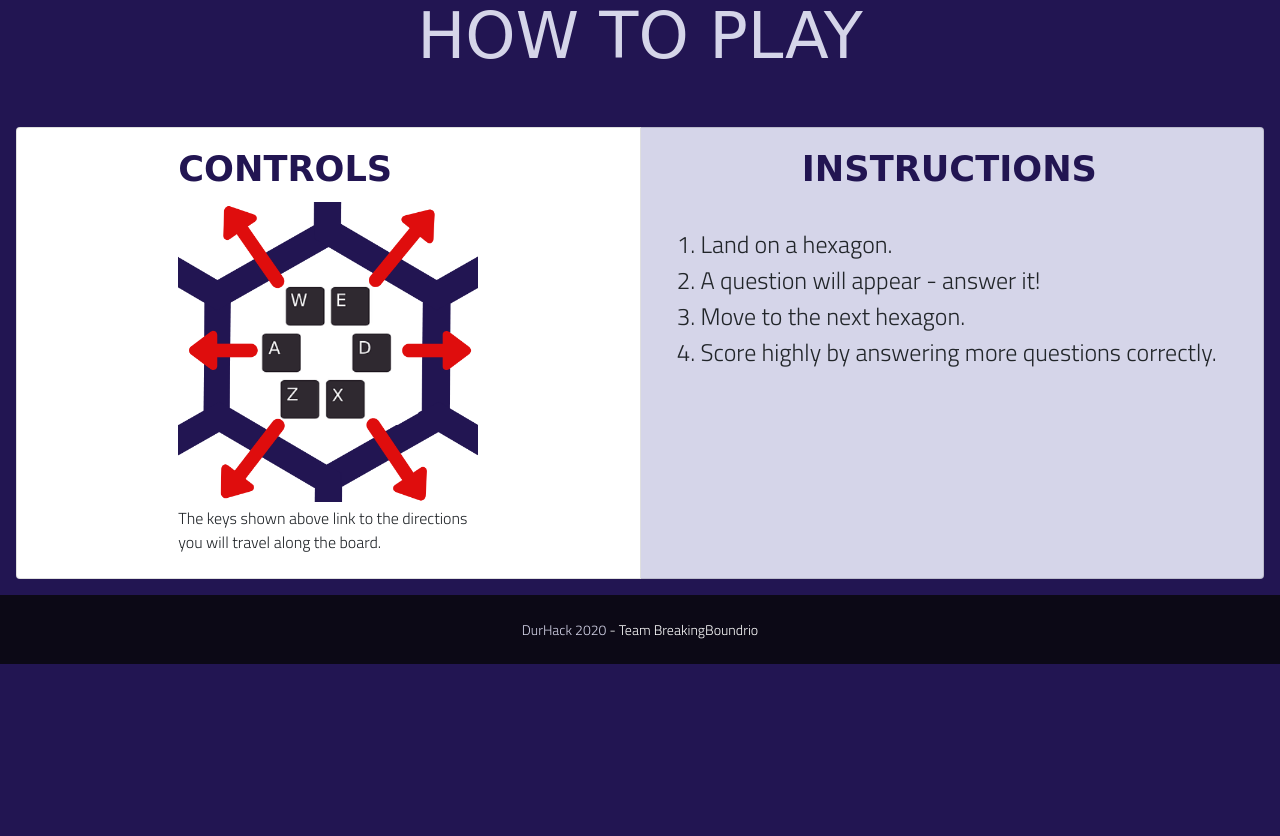
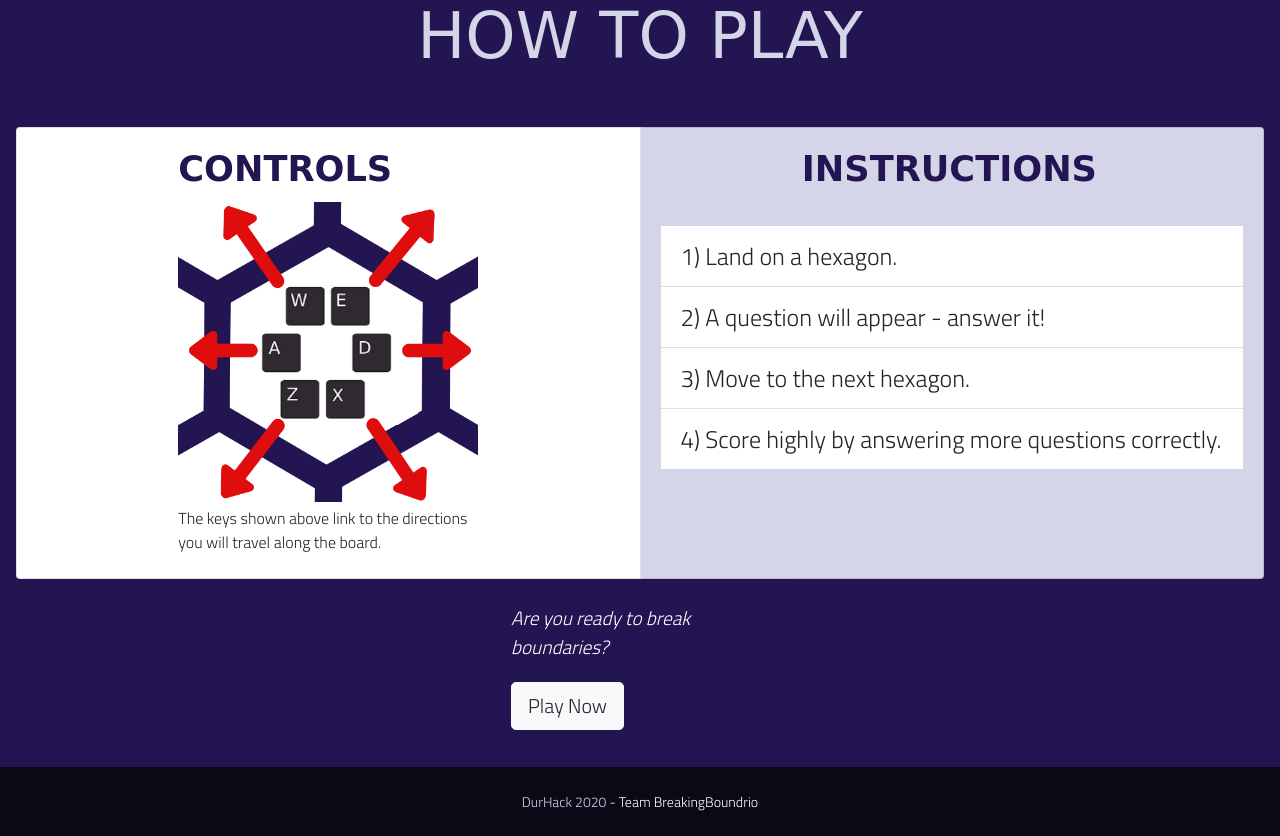
Before and after one commit to FaiZaman/BreakingBoundrio, a Flask app: page /rules in a window 1280 px wide. Shown: the part 406-1242 px from the top of the page. Before the commit the page ends 1070 px from the top, so only its background shows below. Run offline with Flask 2, Linux system fonts and the light colour scheme; some libraries are stand-ins or nearby versions; some web fonts are replaced.

Commit message:
added buttons

```diff
--- a/static/main.css
+++ b/static/main.css
@@ -44,6 +44,7 @@ p {
 
 .title {
   font-family: 'Goldman', cursive;
+  font-size: 5rem;
 }
 
 .titlecard {
@@ -100,6 +101,10 @@ p {
   background-color: #d5d5e9;
 }
 
+.dbbg {
+  background-color: #221552;
+}
+
 .imagesizing {
   width: 300px;
   height: auto;
--- a/staticPages/contribution.html
+++ b/staticPages/contribution.html
@@ -43,7 +43,7 @@
       <div class="carousel-item">
         <img class='imagesizing centered' alt='dave' src="{{ url_for('static', filename='images/dave.jpg')}}">
         <p class='white centered titlecard'>David</p>
-        <p class='white centered'>Designed and created static webpages with HTML and CSS</p>
+        <p class='white centered'>Clientside display - player world view</p>
       </div>
       <div class="carousel-item">
         <img class='imagesizing centered' alt='mairi' src="{{ url_for('static', filename='images/mairi.jpg')}}">
--- a/staticPages/rules.html
+++ b/staticPages/rules.html
@@ -14,6 +14,7 @@
   <h1>HOW TO PLAY</h1>
 </header>
 <main>
+  <body>
     <div class="card-group">
       <div class="card">
         <div class="card-body">
@@ -30,16 +31,24 @@
         <div class="card-body">
           <h5 class="card-title titlecard largeFont centered">INSTRUCTIONS</h5>
           <p class="card-text centered">
-          <ol class='medFont'>
-            <li>Land on a hexagon.</li>
-            <li>A question will appear - answer it!</li>
-            <li>Move to the next hexagon.</li>
-            <li>Score highly by answering more questions correctly.</li>
+            <ol class='list-group list-group-flush medFont'>
+              <li class="list-group-item">1) Land on a hexagon.</li>
+              <li class="list-group-item">2) A question will appear - answer it!</li>
+              <li class="list-group-item">3) Move to the next hexagon.</li>
+              <li class="list-group-item">4) Score highly by answering more questions correctly.</li>
             </ol>
           </p>
         </div>
       </div>
     </div>
+  </body>
+  <div class="card card-grouptext-center centered dbbg">
+    <div class="card-body white">
+      <p id='italicsFont'>
+        Are you ready to break boundaries?
+      </p>
+      <a href="game.html" class="btn btn-light btn-lg">Play Now</a>
+    </div>
   </div>
 </main>
 {% endblock %}
```
Also changed, not shown: staticPages/index.html (+4 -4 lines). Lines whose indentation alone changed are shown as unchanged.
